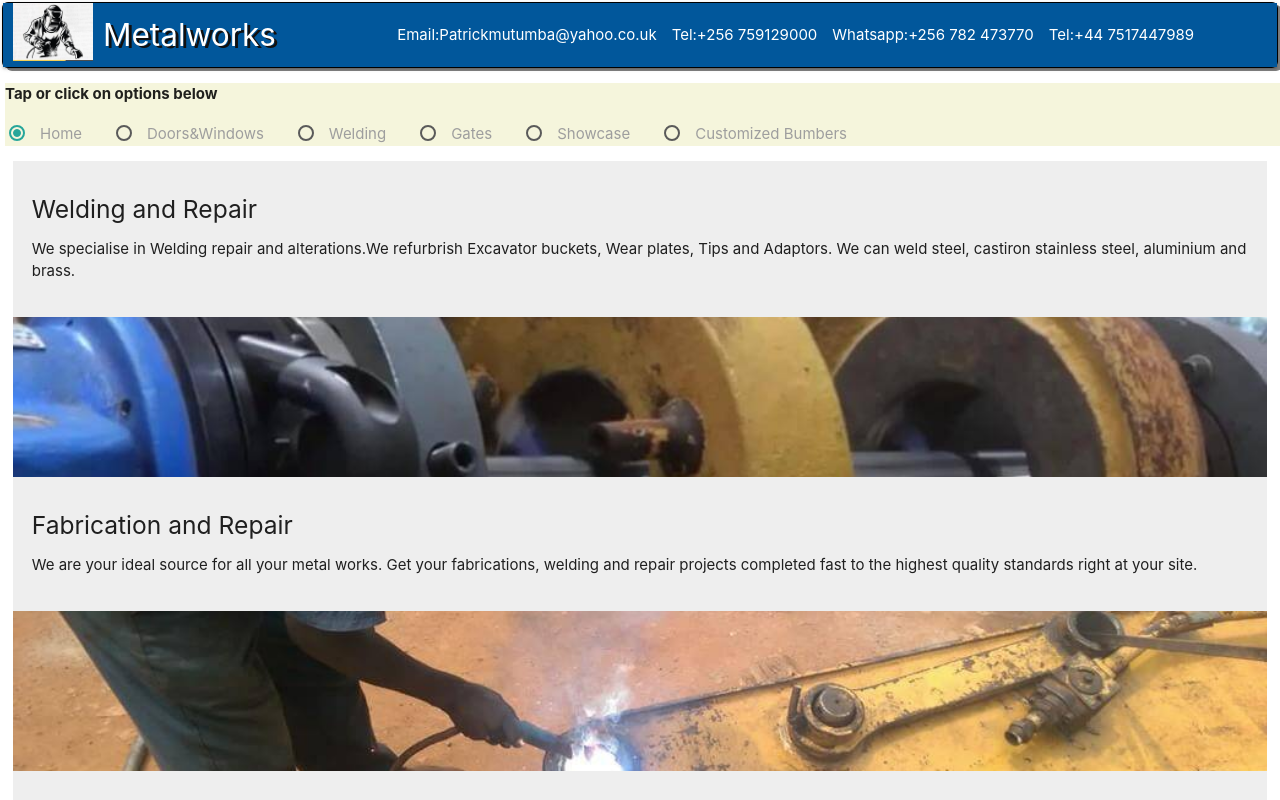
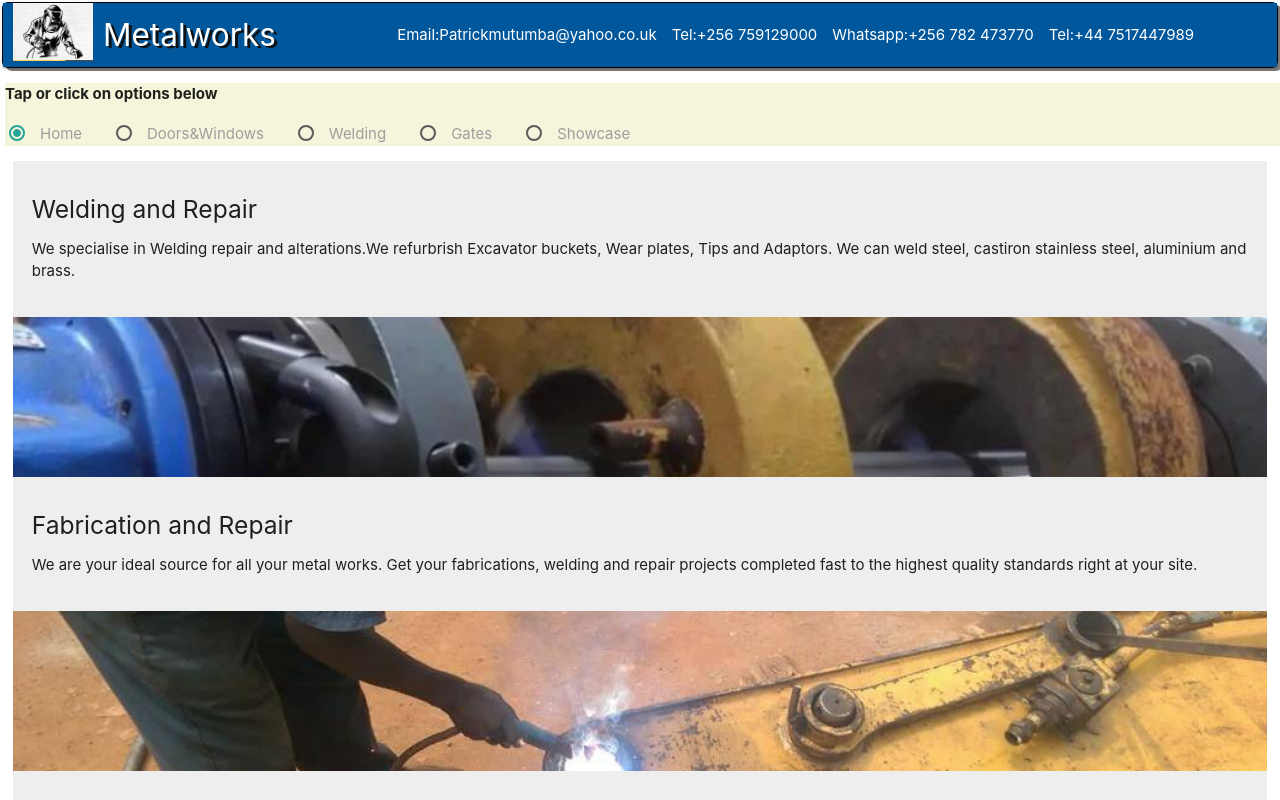
Before and after one commit to Herbertbhs02/metalworks01, a React (Create React App) app: page / in a window 1280 px wide. Shown: the top 800 px of the page. Built offline with nearby package versions, Linux system fonts and the light colour scheme.

Commit message:
removed bumper cars

```diff
--- a/src/components/Category.js
+++ b/src/components/Category.js
@@ -40,10 +40,6 @@ const Category = ({selection}) => {
       <span>Showcase</span>
     </label>
 
-    <label className="radio-btn">
-      <input class="with-gap" value="bumbers" name="bumbers" type="radio"  checked={select==="bumbers"} onChange={onChangeValue} />
-      <span>Customized Bumbers</span>
-    </label>
       </p>
     </div>
   )
```
